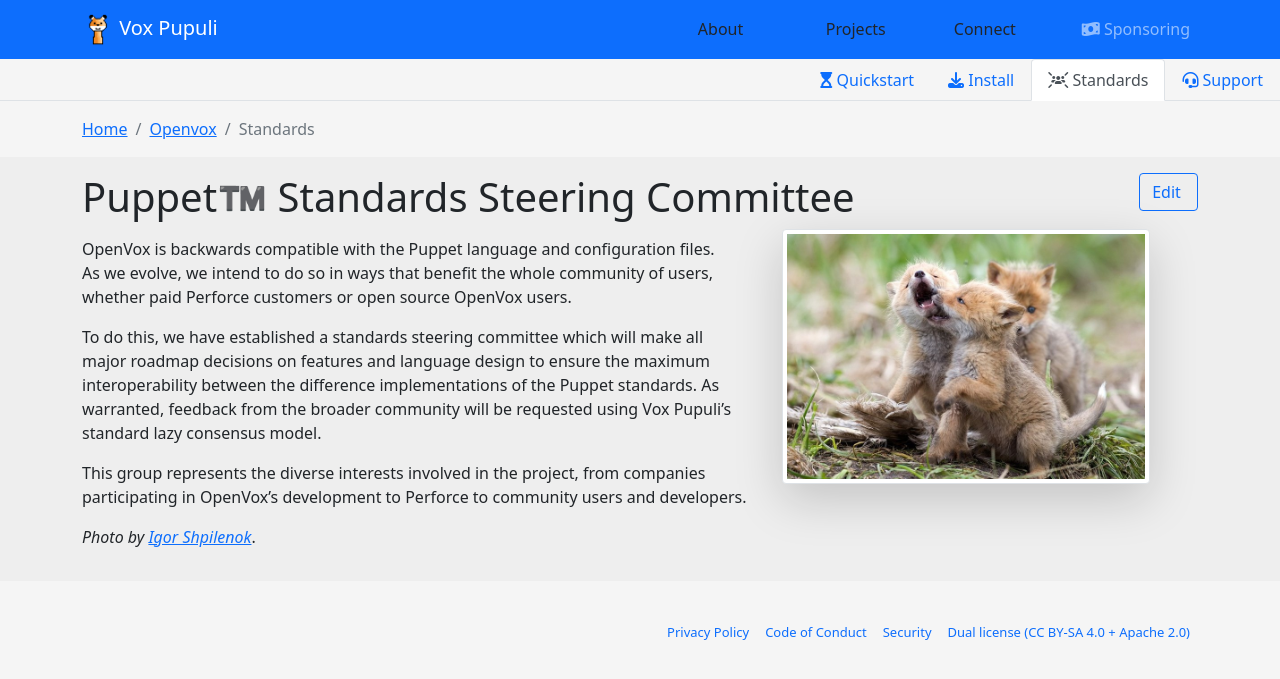
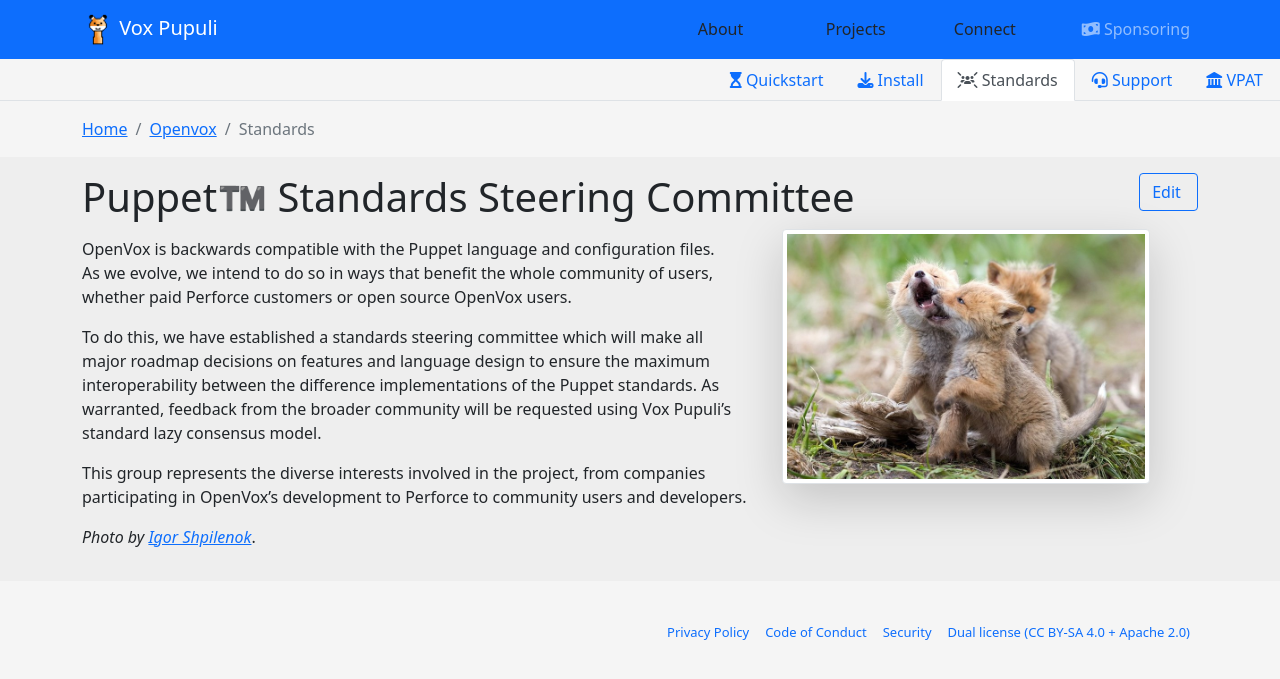
Before and after one commit to voxpupuli/voxpupuli.github.io, a Jekyll site: the page built from openvox/standards.md, in a window 1280 px wide. Shown: the top 679 px of the page. Built offline with Jekyll 4.4.1, drawn with Linux system fonts in a browser that asks for light colours; nearby versions of some CDN libraries.

Commit message:
fix: add vpat link

```diff
--- a/_config.yml
+++ b/_config.yml
@@ -101,6 +101,9 @@
     - title: Support
       url: /openvox/support/
       icon: fas fa-headset
+    - title: VPAT
+      url: /openvox/vpat/
+      icon: fas fa-landmark
 
 exclude: ["Gemfile", "Gemfile.lock", "LICENSE", "README.md", "CNAME", "vendor"]
 
```
